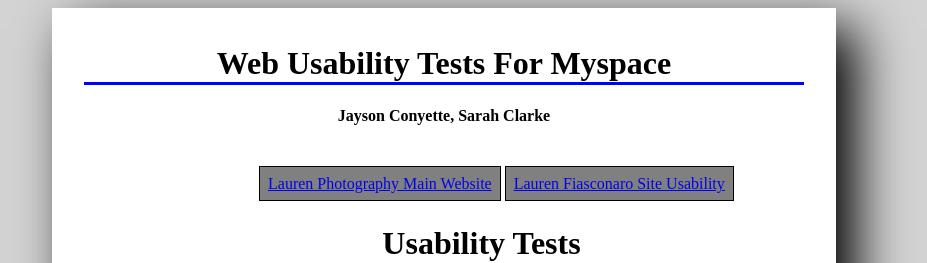
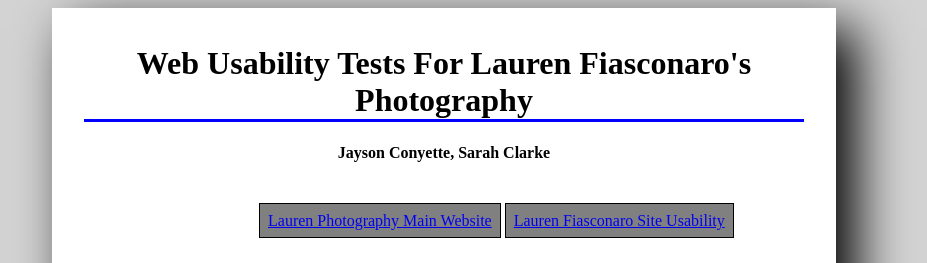
Before and after one commit to chitownsc/FinalProjectCS142, a PHP site: page /Usability/usability.php in a window 1280 px wide. Shown: the top 263 px of the page, without its empty margins (196-1123 px from the left). Run offline with PHP 8.4, Linux system fonts and the light colour scheme.

Commit message:
Links fixed

```diff
--- a/Usability/usability.php
+++ b/Usability/usability.php
@@ -8,11 +8,11 @@
         <link href='lf.css' rel='stylesheet' type='text/css' media='screen' title='CSS' />
     </head>
     <body>
-        <h1 id ="heading">Web Usability Tests For Myspace</h1>
+        <h1 id ="heading">Web Usability Tests For Lauren Fiasconaro's Photography</h1>
         <h2 id ="groupNames">Jayson Conyette, Sarah Clarke</h2>
 
         <a id ="mypaceLink" href="http://www.uvm.edu/~jconyett/cs142/assignment7/home.php" target="_blank">Lauren Photography Main Website</a>
-        <a id ="mypaceReview" href="   " target="_blank">Lauren Fiasconaro Site Usability</a>
+        <a id ="mypaceReview" href="usabilityTest1.pdf" target="_blank">Lauren Fiasconaro Site Usability</a>
 
 
         <div>
```
